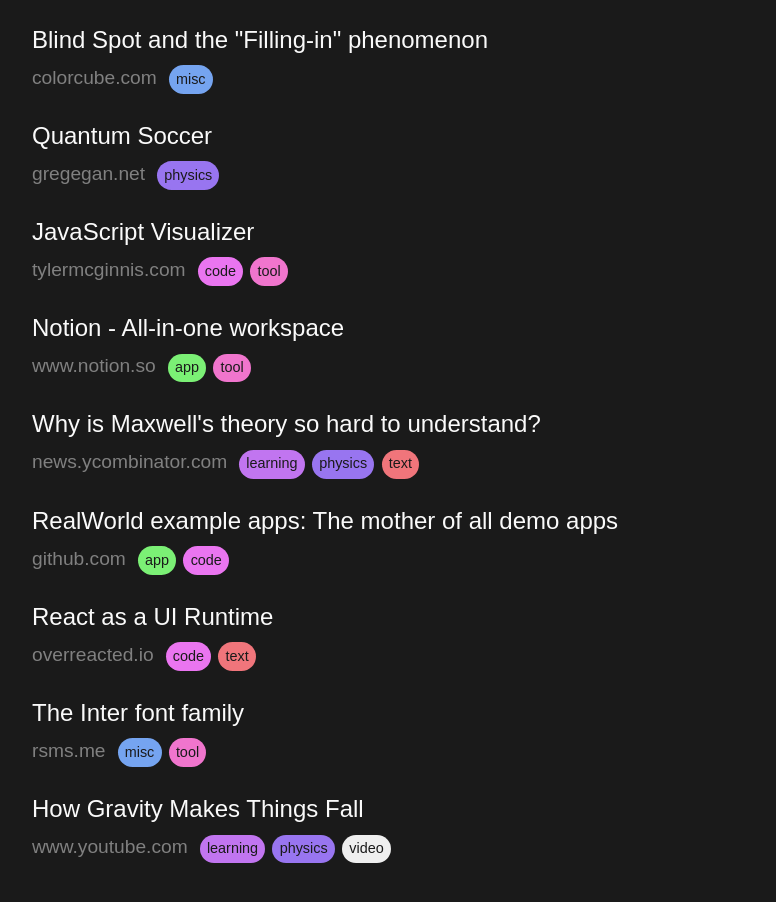
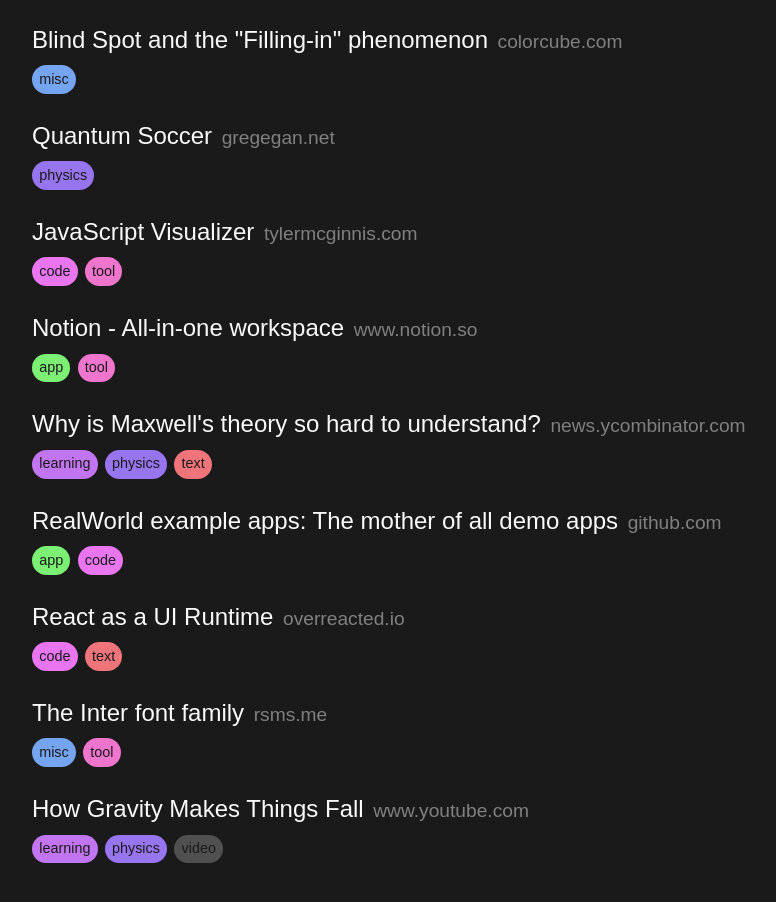
Before and after one commit to travisk-codes/travisk.info, a React (Create React App) app: page /links in a window 1280 px wide. Shown: the part 1044-1946 px from the top of the page, without its empty margins (88-864 px from the left). Built offline with nearby package versions, Linux system fonts and the light colour scheme.

Commit message:
dims disabled tags under links, changes bookmark layout

```diff
--- a/src/components/Bookmark.js
+++ b/src/components/Bookmark.js
@@ -1,7 +1,5 @@
 import React from 'react'
 import styled from 'styled-components'
-
-import { tag_colors } from '../personal.config'
 
 const Container = styled.div`
   padding-bottom: 1em;
@@ -18,12 +16,10 @@ const Site = Title.extend`
   color: grey;
   font-weight: 100;
   font-size: .8em;
-
+  padding-left: 0.5em;
 `
 const Tags = styled.div`
   display: inline-flex;
-  margin-left: 0.5em;
-
 `
 export const Tag = styled.button`
   border: none;
@@ -37,20 +33,11 @@ export const Tag = styled.button`
 `
 export default props => (
   <Container style={props.style}>
-    <Title href={props.url}>{props.title}</Title>
+    <Title style={{backgroundColor: (props.is_highlighted ? props.highlight_color || 'yellow' : 'none')}} href={props.url}>{props.title}</Title>
+    <Site href={'http://' + props.site}>{props.site}</Site>
     <br />
-    <Site href={'http://' + props.site}>{props.site}</Site>
     <Tags>
-      {props.tags.map((tag, i) => (
-        <Tag
-          onClick={() => props.onClickTag(tag)}
-          color={props.tag_colors[tag]}
-          text_color={props.text_color}
-          key={i}
-        >
-          {tag}
-        </Tag>
-      ))}
+      {props.children}
     </Tags>
   </Container>
 )
--- a/src/views/Bookmarks.js
+++ b/src/views/Bookmarks.js
@@ -17,7 +17,7 @@ const Bar = styled.div`
 
   button {
     flex: 1 1 auto;
-    border-radius: 0.25em;
+    border-radius: 1em;
     font-size: 0.9em;
     margin-bottom: 0.5em;
   }
@@ -81,6 +81,8 @@ class Bookmarks extends Component {
     this.setState({visible_tags: [tag]})
   }
 
+  get_list_of_tags
+
   render() {
     const TagBar = props => {
       const ToggleAllButton = props => (
@@ -126,17 +128,27 @@ class Bookmarks extends Component {
         <TagBar />
         {
           bookmarks.map((bookmark, i) => (
-            bookmark.tags.filter(t => this.state.visible_tags.includes(t)).length ?
+            bookmark.tags.filter(t => this.state.visible_tags.includes(t)).length
+            ?
             <Bookmark
               {...bookmark}
-              tag_colors={ this.props.palette.theme === 'dark' ? this.dark_colors : this.light_colors }
-              onClickTag={this.toggle_only}
-              key={i}
-              style={{
-                color: (bookmark.tags.sort().toString() === this.state.visible_tags.sort().toString() ? 'red' : null),
-              }}
-              text_color={this.props.palette.bg}
-            /> :
+              is_highlighted={bookmark.tags.sort().toString() === this.state.visible_tags.sort().toString()}
+              highlight_color={this.props.palette.theme === 'dark' ? 'blue' : 'yellow'}
+              key={i}>
+              {bookmark.tags.map((tag, i) => (
+                <Tag
+                  onClick={() => this.toggle_only(tag)}
+                  color={this.props.palette.theme === 'dark' ? this.dark_colors[tag] : this.light_colors[tag] }
+                  text_color={this.props.palette.bg}
+                  key={i}
+                  style={{ opacity: (this.state.visible_tags.includes(tag) ? 1 : 0.25)}}
+                >
+                  {tag}
+                </Tag>
+              ))}
+
+            </Bookmark>
+            :
             null
           ))
         }
```
